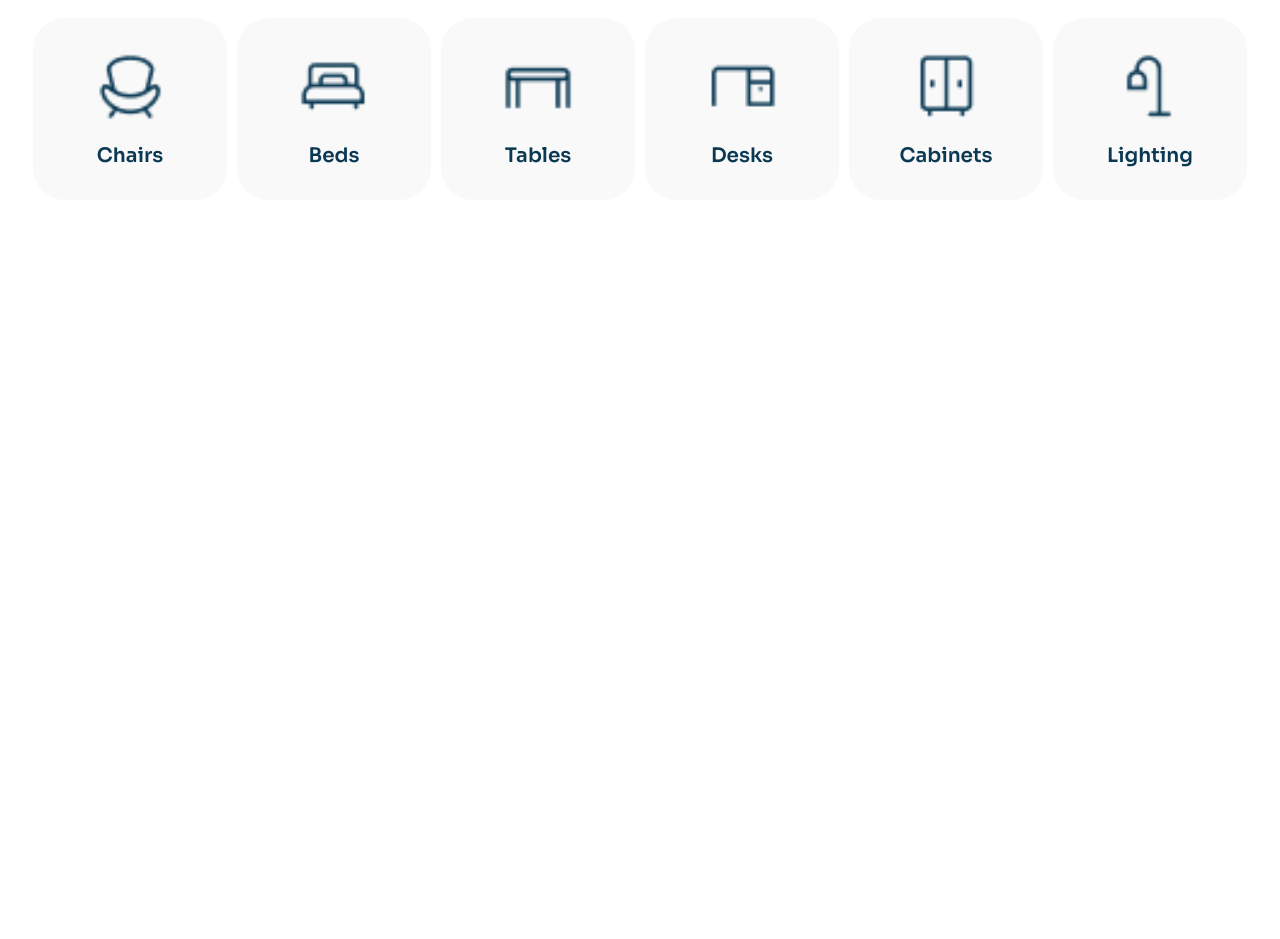
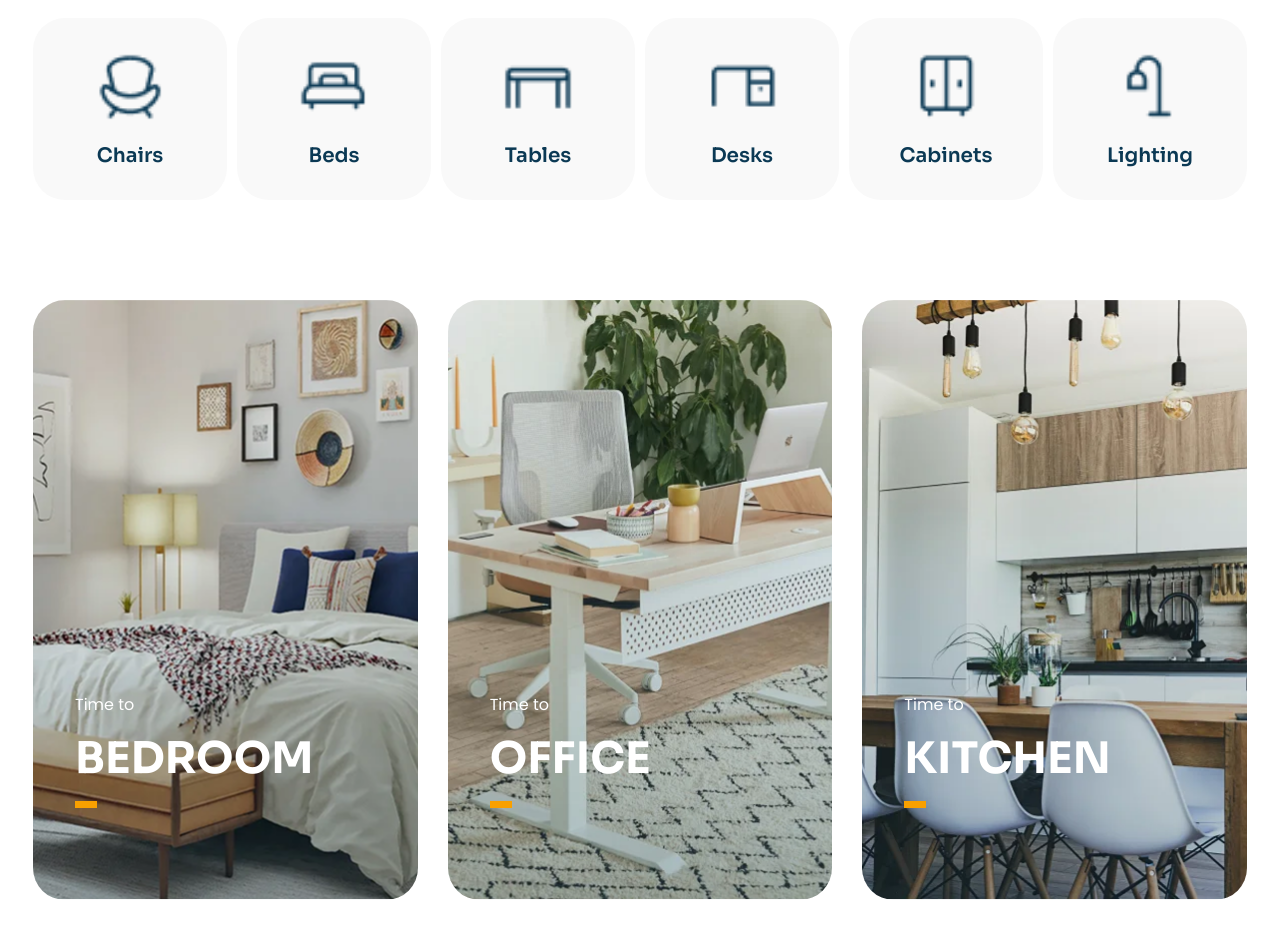
Before and after one commit to tsotne01/Furniture-store, a website: page index.html in a window 1280 px wide. Shown: the part 1133-2072 px from the top of the page. Before the commit the page ends 1433 px from the top, so only its background shows below. Drawn offline with nearby package versions, Linux system fonts and the light colour scheme; files that its build step writes are made by us from their sources.

Commit message:
feat: uploading progress...

```diff
--- a/index.html
+++ b/index.html
@@ -336,9 +336,29 @@
                     <span>Lighting</span>
                 </a>
             </article>
-            <article class="products__list">
 
-            </article>
+        </section>
+
+        <section class="products__list">
+            <div class="personalized__space-card">
+                <img src="./assets/Bedroom-background.png" alt="bedroom">
+                <span>Time to</span>
+                <h2>BEDROOM</h2>
+                <span class="orange-mark"></span>
+            </div>
+            <div class="personalized__space-card">
+                <img src="./assets/Office-background.png" alt="bedroom">
+                <span>Time to</span>
+                <h2>OFFICE</h2>
+                <span class="orange-mark"></span>
+            </div>
+            <div class="personalized__space-card">
+                <img src="./assets/Kitchen-background.png" alt="bedroom">
+                <span>Time to</span>
+                <h2>KITCHEN</h2>
+                <span class="orange-mark"></span>
+            </div>
+
         </section>
     </main>
     <footer></footer>
--- a/scss/_layout.scss
+++ b/scss/_layout.scss
@@ -417,7 +417,8 @@ main {
 
         & .products__info-block-wrapper {
             display: flex;
-            gap: 50px;
+            width: min(310px, 100%);
+            justify-content: space-between;
         }
 
         & .products__info-block {
@@ -425,25 +426,19 @@ main {
             gap: 30px;
             align-items: center;
 
-            &  .products__info-block-count {
+            & .products__info-block-count {
                 color: variables.$color-azure-19;
                 font-weight: bold;
                 font-size: 24px;
                 font-family: variables.$font-family-font-1;
             }
 
-            &  span{
+            & span {
                 color: variables.$color-grey-39;
                 font-size: 16px;
                 font-family: variables.$font-family-font-2;
                 line-height: 24px;
                 font-weight: 400;
-            }
-
-            & .orange-mark {
-                width: 22px;
-                height: 7px;
-                background-color: variables.$color-orange-49;
             }
         }
     }
@@ -456,13 +451,15 @@ main {
 }
 
 
-.product__types{
+.product__types {
     display: grid;
-    grid-template-columns: repeat(6,1fr);
+    grid-template-columns: repeat(6, 1fr);
     grid-template-rows: 1fr;
     margin-bottom: 100px;
     gap: 10px;
-    & .product__type-wrapper{
+    max-width: 100%;
+
+    & .product__type-wrapper {
         display: flex;
         flex-direction: column;
         align-items: center;
@@ -472,11 +469,13 @@ main {
         border-radius: 32px;
         transition: all ease 0.4s;
         cursor: pointer;
-        & img{
+
+        & img {
             width: 80px;
             height: 80px;
         }
-        & span{
+
+        & span {
             font-family: variables.$font-family-font-1;
             font-size: 20px;
             line-height: 28px;
@@ -484,8 +483,89 @@ main {
             font-weight: 600;
         }
     }
-    & .product__type-wrapper:hover{
+
+    & .product__type-wrapper:hover {
         background: white;
         box-shadow: 0 20px 25px -5px rgb(0 0 0 / 0.1), 0 8px 10px -6px rgb(0 0 0 / 0.1);
     }
 }
+
+.products__list {
+    width: 100%;
+    display: grid;
+    grid-template-columns: repeat(3, 1fr);
+    gap: 30px;
+    margin-bottom: 100px;
+
+    @media (width < variables.$breakpoint-md) {
+        & {
+            grid-template-columns: repeat(2, 1fr);
+            grid-template-rows: repeat(2, 1fr);
+        }
+
+        & .personalized__space-card:first-child {
+            grid-column: span 2;
+        }
+    }
+
+    @media (width < variables.$breakpoint-sm) {
+        & {
+            grid-template-columns: repeat(1, 1fr);
+            grid-template-rows: repeat(3, 1fr);
+        }
+
+        & .personalized__space-card:first-child {
+            grid-column: span 1;
+        }
+    }
+
+
+    & .personalized__space-card {
+        position: relative;
+        display: flex;
+        flex-direction: column;
+        justify-content: flex-end;
+        // max-width: 30%;
+        height: 600px;
+        border-radius: 32px;
+        overflow: hidden;
+        padding: 72px 42px;
+        color: white;
+
+
+        & span {
+            font-family: variables.$font-family-font-2;
+            display: block;
+            margin-bottom: 20px;
+            font-size: 16px;
+            line-height: 24px;
+            font-weight: 400;
+        }
+
+        & h2 {
+            font-family: variables.$font-family-font-1;
+            margin-bottom: 20px;
+            font-size: clamp(1.8125rem, 1.4384rem + 1.5962vw, 2.875rem);
+            font-weight: 700;
+            line-height: 44px;
+        }
+
+        & img {
+            position: absolute;
+            top: 0;
+            left: 0;
+            z-index: -1;
+            height: 100%;
+            width: 100%;
+            object-fit: cover;
+            object-position: center;
+        }
+    }
+}
+
+.orange-mark {
+    display: block;
+    width: 22px;
+    height: 7px;
+    background-color: variables.$color-orange-49;
+}
--- a/scss/_media.scss
+++ b/scss/_media.scss
@@ -66,6 +66,9 @@
         grid-template-columns: repeat(4, 1fr);
         grid-template-rows: 2fr;
     }
+    .product__type-wrapper{
+        padding: 20px 30px;
+    }
 }
 
 @media (width < variables.$breakpoint-sm) {
@@ -99,4 +102,8 @@
         grid-template-rows: 3fr;
     }
 
+    .product__type-wrapper{
+        padding: 15px 20px;
+    }
+
 }
```
